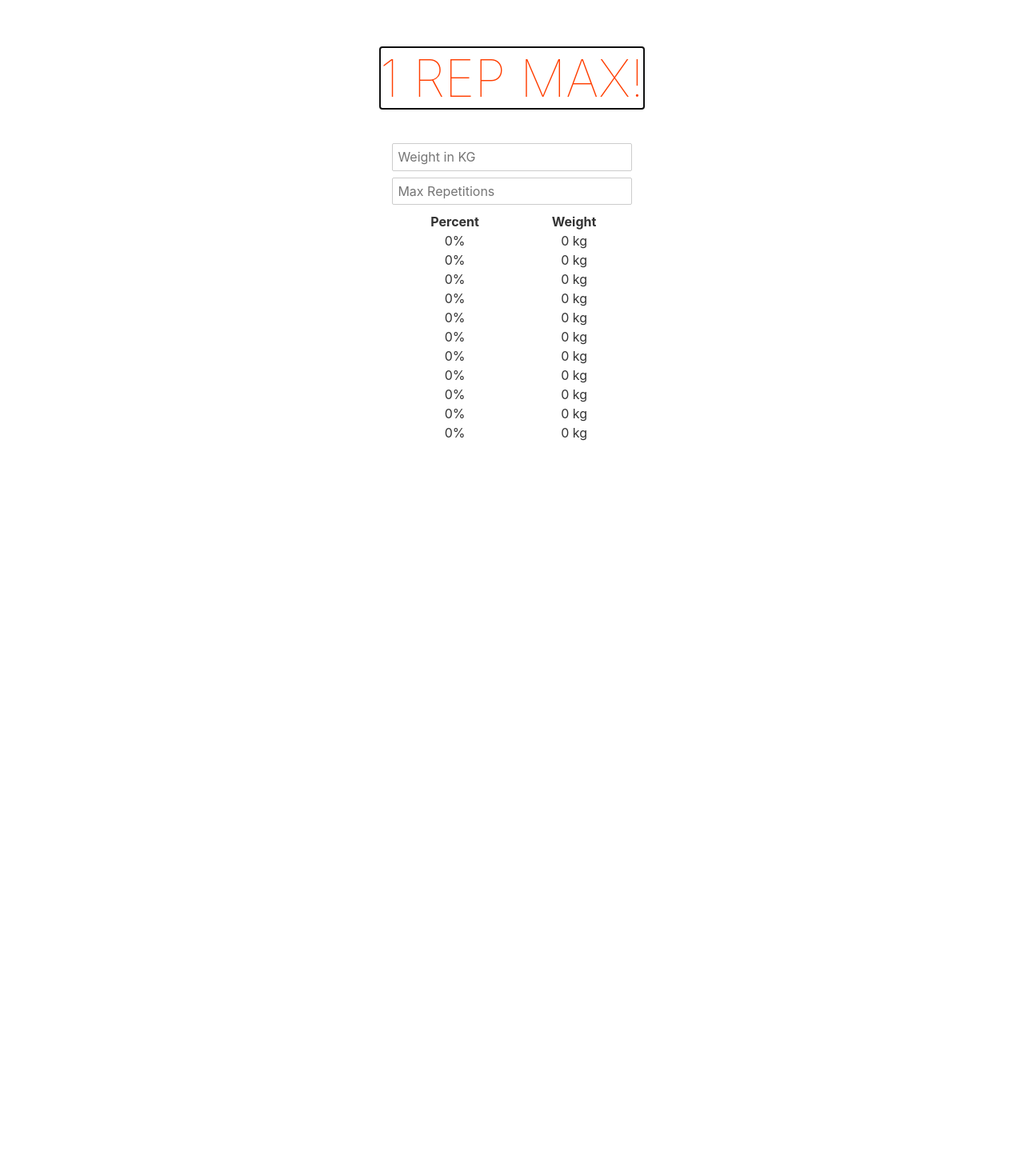
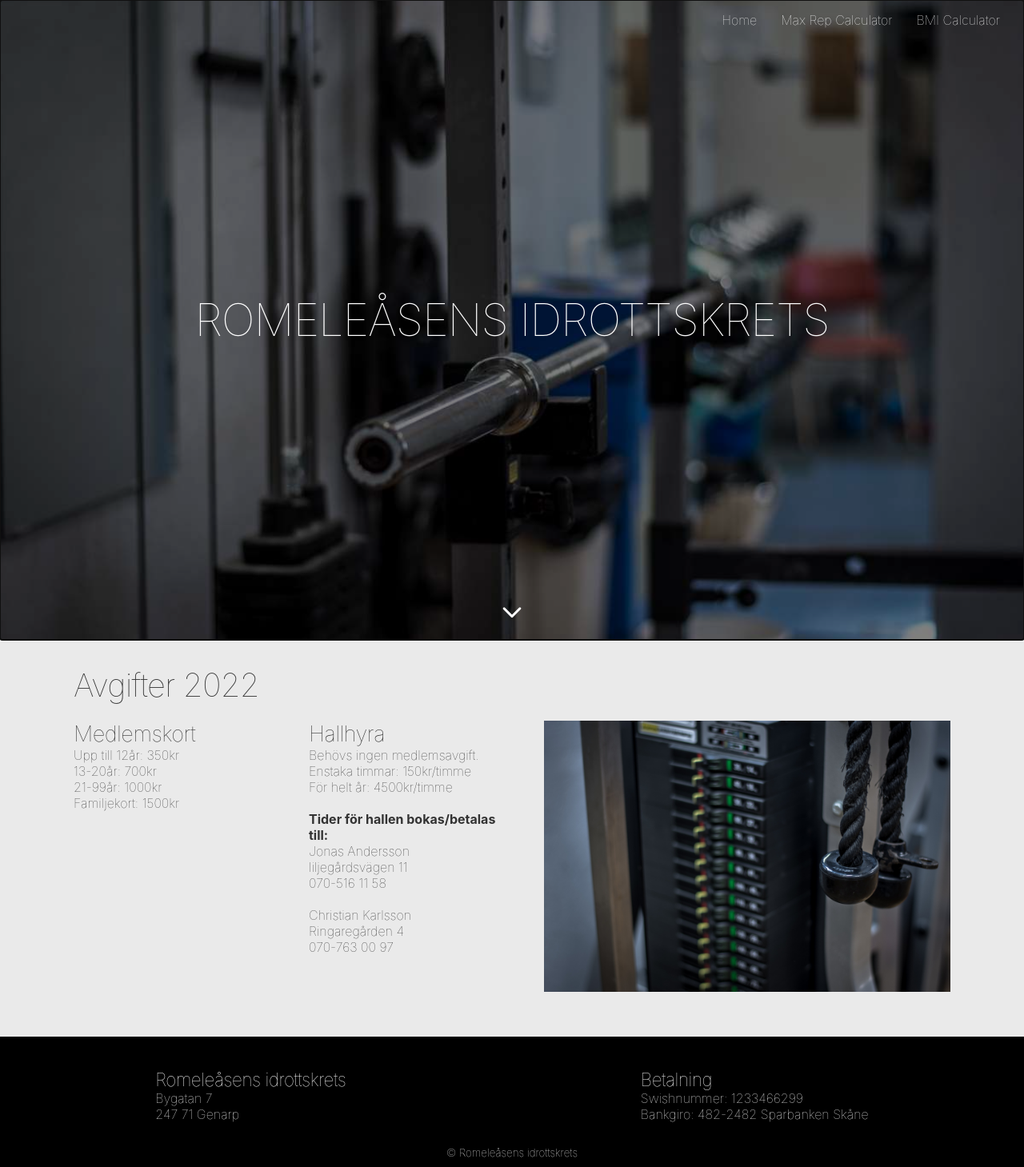
Before and after one commit to kimjohnsson/svelte-web-app, a Svelte app: page / in a window 1280 px wide. Shown: the whole page at 80% size. Before the commit the page ends 800 px from the top, so only its background shows below. Built offline with nearby package versions, Linux system fonts and the light colour scheme.

Commit message:
feat new start page

```diff
--- a/src/App.svelte
+++ b/src/App.svelte
@@ -1,47 +1,98 @@
 <script lang="ts">
 	import { Router, Route } from "svelte-navigator";
+	import Header from './components/header/Header.svelte'
 	import Start from './views/start.svelte'
 	import PageNotFound from './views/PageNotFound.svelte'
-	import Header from './components/header/Header.svelte'
+	import Footer from './components/footer/Footer.svelte'
+
+	import RmCalculator from './components/calculator/RmCalculator.svelte'
+	import BmiCalculator from './components/calculator/BmiCalculator.svelte'
 </script>
 
 <Router>
 	<Header />
 	<Route path="/" component={Start} />
+	<Route path="/one-rm-calculator" component={RmCalculator} />
+	<Route path="/bmi-calculator" component={BmiCalculator} />
 	<Route component={PageNotFound} />
+	<Footer />
 </Router>
 
 <style>
 	:global(*, *::before, *::after) {
   	box-sizing: border-box;
+		-ms-overflow-style: none;
+		scrollbar-width: none;
+	}
+	:global(*::-webkit-scrollbar) {
+		display: none;
 	}
 
+	:global(body) {
+		background-color: #eaeaea;
+	}
 	:global(body, html, ul) {
 		margin: 0;
 		padding: 0;
 	}
 
 	:global(main) {
-		text-align: center;
 		padding: 1em;
-		max-width: 240px;
-		margin: 0 auto;
 	}
 
+	:global(.container) {
+    display: flex;
+    flex-direction: column;
+    justify-content: space-around;
+		flex-flow: wrap;
+  }
+
 	:global(h1) {
-		color: #ff3e00;
+		letter-spacing: -0.02em;
 		text-transform: uppercase;
 		font-size: 3em;
 		font-weight: 100;
 	}
 
+	:global(h2) {
+		letter-spacing: -0.02em;
+		font-size: 2.5em;
+		font-weight: 100;
+	}
+
+	:global(h3) {
+		letter-spacing: -0.02em;
+		font-size: 1.7em;
+		font-weight: 100;
+	}
+
+	:global(h4) {
+		letter-spacing: -0.02em;
+		font-size: 1.4em;
+		font-weight: 100;
+	}
+
+	:global(p){
+		font-weight: 100;
+	}
+
 	@media (min-width: 640px) {
 		:global(main) {
-			max-width: none;
+			max-width: 1200px;
+			margin: auto;
+			padding: 2em;
+		}
+
+		:global(.container) {
+			flex-direction: row;
 		}
 
 		:global(h1) {
-			font-size: 4em;
+			font-size: 3.5em;
+		}
+
+		:global(h4) {
+			font-size: 1.4em;
 		}
 	}
 </style>
--- /dev/null
+++ b/src/components/calculator/BmiCalculator.svelte
@@ -0,0 +1,32 @@
+<script lang="ts">
+  let weight: number | null = null
+  let height: number | null = null
+
+  $: bmi = () => {
+    if(!weight || !height) return 0
+    return (weight / Math.pow(height / 100, 2))
+  }
+
+</script>
+
+<main class="calculator">
+  <h1>BMI Calculator!</h1>
+  <input id="weight" placeholder="Weight in KG" bind:value={weight}/>
+  <input id="height" placeholder="Height in CM" bind:value={height}/>
+
+  {#if bmi()}
+  <h3>Your BMI is: {bmi().toFixed(1)}</h3>
+  {/if}
+</main>
+
+<style>
+  .calculator {
+    display: flex;
+    align-items: center;
+    flex-direction: column;
+  }
+
+  input {
+    min-width: 300px;
+  }
+</style>
--- a/src/components/calculator/Calculator.svelte
+++ b/src/components/calculator/RmCalculator.svelte
@@ -18,7 +18,7 @@
 
 </script>
 
-<div class="calculator">
+<main class="calculator">
   <h1>1 Rep Max!</h1>
   <input id="lift" placeholder="Weight in KG" bind:value={weight}/>
   <input id="repititions" placeholder="Max Repetitions" bind:value={repititions}/>
@@ -35,7 +35,7 @@
     </tr>
     {/each}
   </table>
-</div>
+</main>
 
 <style>
   .calculator {
--- a/src/views/Start.svelte
+++ b/src/views/Start.svelte
@@ -1,10 +1,150 @@
 <script lang="ts">
-	import Calculator from '../components/calculator/Calculator.svelte'
+	const headerImage = './images/rik1.jpg'
+	const siteImage = './images/rik3.jpg'
+	const ArrowDown = './icons/arrow-down.svg'
 </script>
 
-<main>
-	<Calculator />
-</main>
+<div>
+	<div class="banner">
+		<img src={headerImage} alt="gym equipment" />
+		<div class="tint" />
+		<h1>Romeleåsens idrottskrets</h1>
+		<img class="arrow" src={ArrowDown} alt="scroll down" />
+	</div>
+	<main>
+		<!-- <p>
+			All verksamhet bedrevs i stora hallen, bl.a. annat så var styrketräningen ledarledd, ett tio-tal skivstänger och ett hantelställ var inköpt.
+			I lokalen var det även fester på helgerna vilket innebar att bandybollen knappt rullade veckan efter!
+		<p>
+			Ovanvåningen var tidigare kontor och där fanns t.o.m. en Schacksektion.
+			I källarvåningen har det funnit Dartsektion (Flyttade sen upp i stora hallen till Jiu-jitsuns förtret då pilarna hade en tendens att ”råka” träffa deras instruktions tavlor.
+		<p>
+			Barngymnastik fanns både i hallen och på Heckeberga skolan.
+			”Hålet” i väggen in till stora hallen innehöll musikanläggning då vi även haft Discodans och Barndans (Inte att förväxla med helgens aktiviteter även om det ibland såg ut så).
+		<p>
+			Klubben startade 1978 då man övertog Konsums gamla lokaler (Kuriosa, styrketräningen var tidigare ingången till mejerivarorna).
+			Det var verkligen en allsidig klubb, precis som nu. Det fanns bl.a. en Friidrottssektion som sedermera bröt sig ut.
+			RIK hade till och med en sektion för Hockeylag som spelade i seriesystem!? Hur det gick för den sektionen har tydligen alla glömt.
+		</p> -->
+
+		<h2>Avgifter 2022</h2>
+		<div class="container">
+			<div class="membership">
+				<h3>Medlemskort</h3>
+				<p>Upp till 12år: 350kr</p>
+				<p>13-20år: 700kr</p>
+				<p>21-99år: 1000kr</p>
+				<p>Familjekort: 1500kr</p>
+			</div>
+			<div class="local">
+				<h3>Hallhyra</h3>
+				<p>Behövs ingen medlemsavgift.</p>
+				<p>Enstaka timmar: 150kr/timme</p>
+				<p>För helt år: 4500kr/timme</p>
+				<br>
+				<b>Tider för hallen bokas/betalas till:</b>
+				<p>Jonas Andersson</p>
+				<p>liljegårdsvägen 11</p>
+				<p>070-516 11 58</p>
+				<br>
+				<p>Christian Karlsson</p>
+				<p>Ringaregården 4</p>
+				<p>070-763 00 97</p>
+			</div>
+			<div class="image">
+				<img src={siteImage} alt="tränings vikter" />
+			</div>
+		</div>
+	</main>
+</div>
 
 <style>
+	.banner {
+		height: 100vh;
+		position: relative;
+	}
+
+	.banner .tint {
+		background-color: rgba(0, 0, 0, 0.5);
+		position: absolute;
+		width: 100%;
+		height: 100%;
+	}
+
+	.banner img {
+		object-fit: cover;
+		position: absolute;
+		width: 100%;
+		height: 100%;
+	}
+
+	.banner h1 {
+		position: relative;
+		text-align: center;
+		color: white;
+		display: flex;
+		height: 100%;
+		margin: 0;
+		justify-content: center;
+		align-items: center;
+	}
+
+	.banner .arrow {
+		position: absolute;
+		margin: auto;
+		bottom: 10px;
+		left: 0;
+		right: 0;
+		width: 48px;
+		height: 48px;
+		animation-duration: 2s;
+    animation-iteration-count: infinite;
+		animation-name: bounce;
+    animation-timing-function: ease;
+	}
+
+	@keyframes bounce {
+		0%   { transform: translateY(0); }
+		30%  { transform: translateY(-10px); }
+		50%  { transform: translateY(0); }
+		100% { transform: translateY(0); }
+	}
+
+	/* p {
+		font: 100%/1.5 Arial, sans-serif;
+		text-align: left;
+		margin: 0 0 1em;
+		line-height: 1.5;
+		max-width: 65ch;
+	} */
+
+	h2 {
+		padding: 0 10px;
+		margin: 0 10px;
+	}
+
+	.container div {
+		margin: 10px;
+		padding: 10px;
+	}
+
+	.container h3, .container p {
+    margin: 0;
+	}
+
+	.container .membership,
+	.container .local,
+	.container .contact {
+		flex: 1;
+		flex-grow: 1;
+		flex-shrink: 1;
+	}
+
+	.container .image {
+		flex: 2;
+	}
+
+	.container .image img {
+		width: 100%;
+	}
 </style>
```
